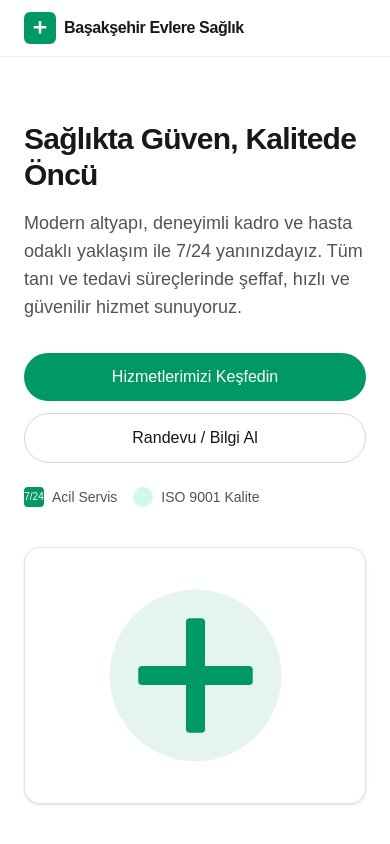
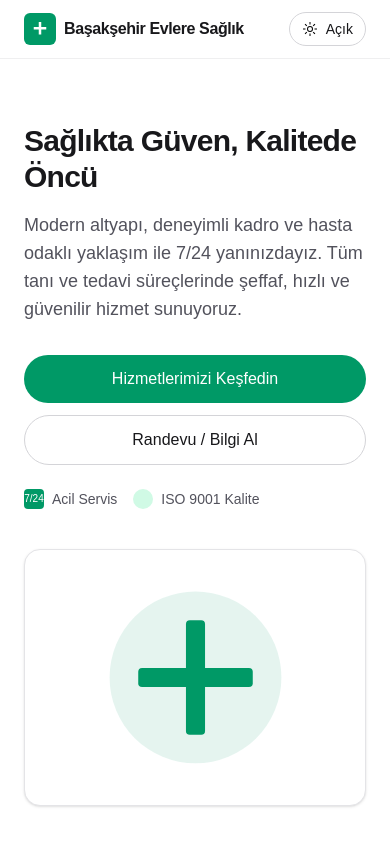
Before and after one commit to ardamertdedeoglu/efekan-site, a Next.js app: page / in a window 390 px wide. Shown: the top 844 px of the page. Built offline with nearby package versions, Linux system fonts and the light colour scheme.

Commit message:
mobile themetoggle

```diff
--- a/src/app/page.tsx
+++ b/src/app/page.tsx
@@ -134,6 +134,13 @@ export default function Home() {
             </span>
             <span>Başakşehir Evlere Sağlık</span>
           </a>
+
+          {/* Mobil için sadece tema toggle */}
+          <div className="sm:hidden">
+            <ThemeToggle />
+          </div>
+
+          {/* Desktop navigation */}
           <nav className="hidden sm:flex items-center gap-6 text-sm">
             <ThemeToggle />
             <a className="hover:text-emerald-600" href="#hizmetler">
```
